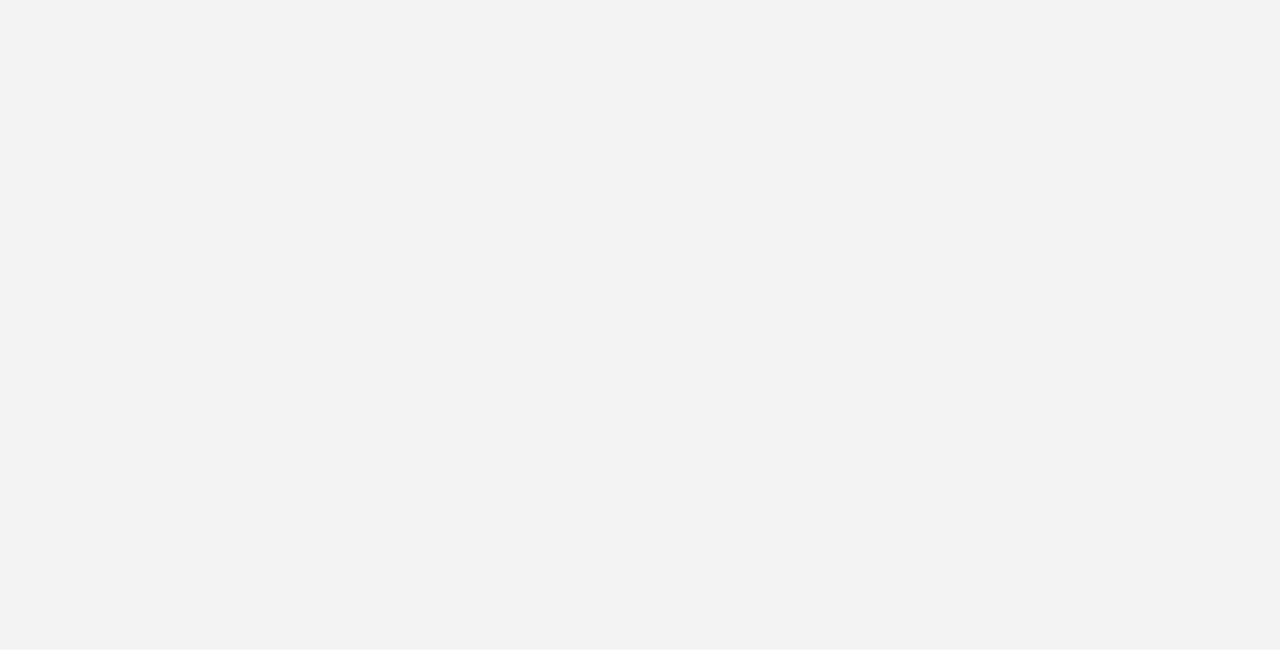
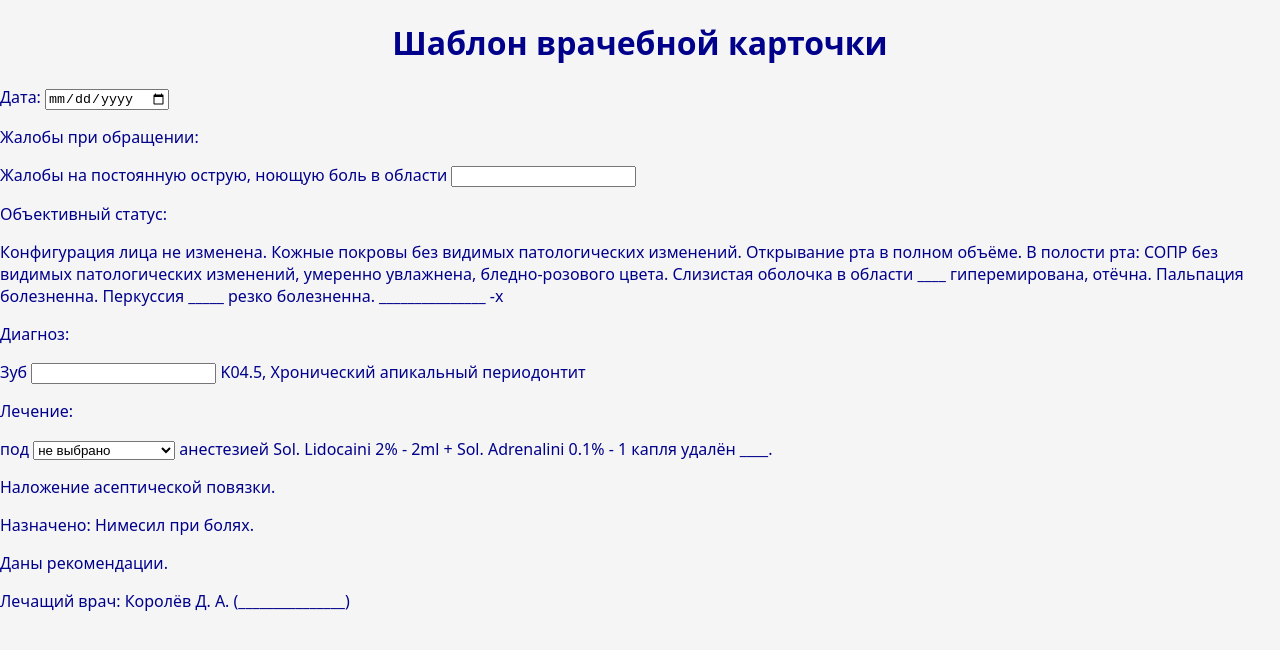
Before and after one commit to slavkapiyavka/card-template, a plain HTML site: page index.html in a window 1280 px wide. Drawn offline with Linux system fonts and the light colour scheme.

Commit message:
chore: markup card

```diff
--- a/index.html
+++ b/index.html
@@ -7,6 +7,57 @@
   <link rel="stylesheet" href="styles/styles.css">
 </head>
 <body>
+  <h1>Шаблон врачебной карточки</h1>
+
+  <form id="form" class="card-form" method="post">
+    <label for="date">
+      Дата:
+      <input type="date" name="date" id="date">
+    </label>
+
+    <div>
+      <p>Жалобы при обращении:</p>
+      <p>Жалобы на постоянную острую, ноющую боль в области <input type="text"></p>
+    </div>
+
+    <div>
+      <p>Объективный статус:</p>
+      <p>
+        Конфигурация лица не изменена.
+        Кожные покровы без видимых патологических изменений.
+        Открывание рта в полном объёме.
+        В полости рта: СОПР без видимых патологических изменений, умеренно увлажнена, бледно-розового цвета.
+        Слизистая оболочка в области ____ гиперемирована, отёчна.
+        Пальпация болезненна.
+        Перкуссия _____ резко болезненна. _______________ -x</p>
+    </div>
+
+    <div>
+      <p>Диагноз:</p>
+      <p>Зуб <input type="number" name="tooth" id=""> K04.5, Хронический апикальный периодонтит</p>
+    </div>
+
+    <div>
+    </div>
+
+    <div>
+      <p>Лечение:</p>
+      <p>под <select name="treatment" id="">
+        <option value="none">не выбрано</option>
+        <option value="infiltration">инфильтрационной</option>
+        <option value="torus">торусальной</option>
+      </select>
+      анестезией Sol. Lidocaini 2% - 2ml + Sol. Adrenalini 0.1% - 1 капля удалён ____.
+      </p>
+      <p>Наложение асептической повязки.</p>
+      <p>Назначено: Нимесил при болях.</p>
+      <p>Даны рекомендации.</p>
+    </div>
+
+    <footer>
+      <p>Лечащий врач: Королёв Д. А. (_______________)</p>
+    </footer>
+  </form>
   <script src="script/index.js"></script>
 </body>
 </html>
```
